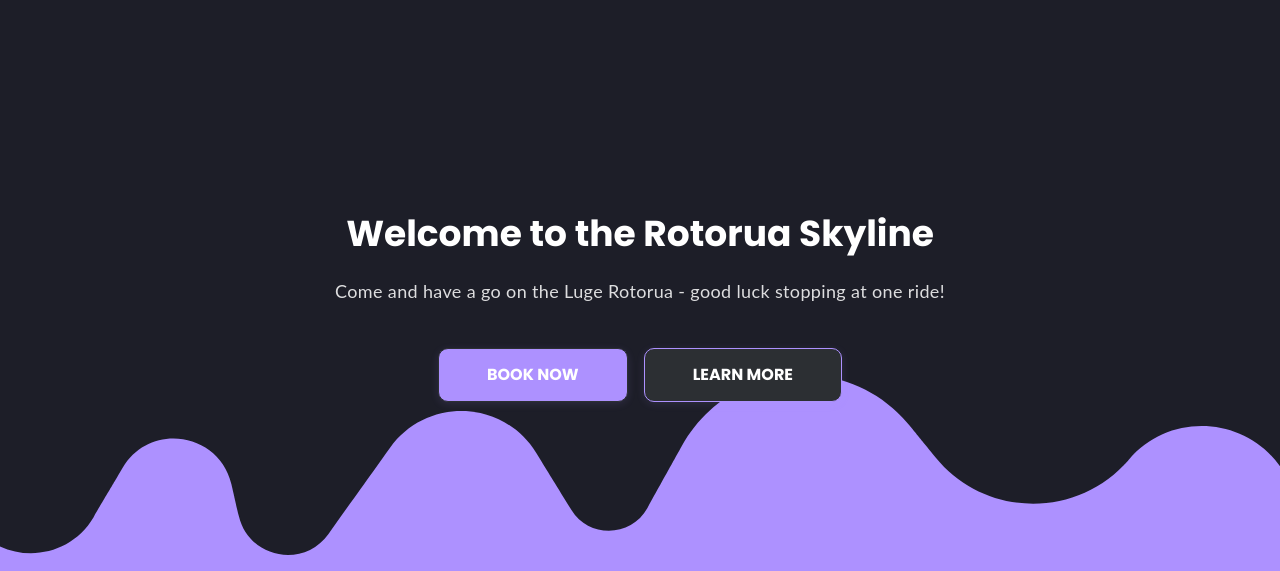
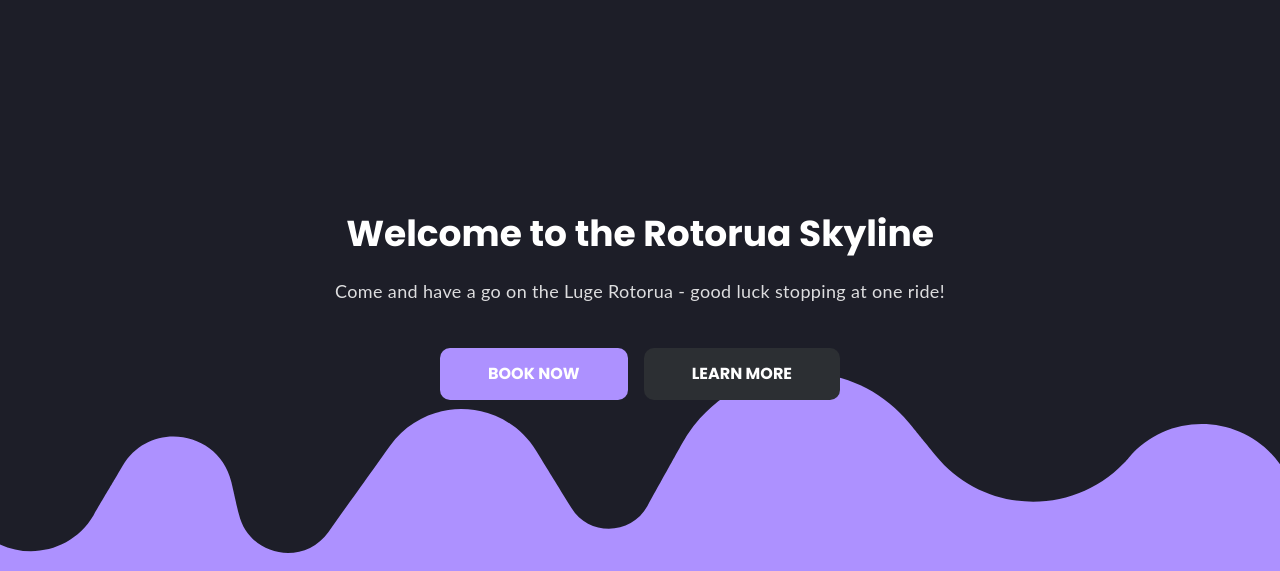
Before and after one commit to leighton075/075.it.com, a PHP site: page / in a window 1280 px wide. Shown: the part 97-668 px from the top of the page. Run offline with PHP 8.4, Linux system fonts and the light colour scheme; data that the repository does not hold is empty.

Commit message:
refactor: remove unused button styles for 'book now' and 'learn more' buttons

```diff
--- a/css/main.css
+++ b/css/main.css
@@ -197,13 +197,3 @@
     text-align: center !important;
     color: #a2a8bd !important
 }
-
-.book-now-btn {
-    border: 1.5px solid #2c2f33 !important;
-    box-shadow: 0 2px 8px rgba(173,145,255,0.12);
-}
-
-.learn-more-btn {
-    border: 1.5px solid #ad91ff !important;
-    box-shadow: 0 2px 8px rgba(173,145,255,0.12);
-}
```
